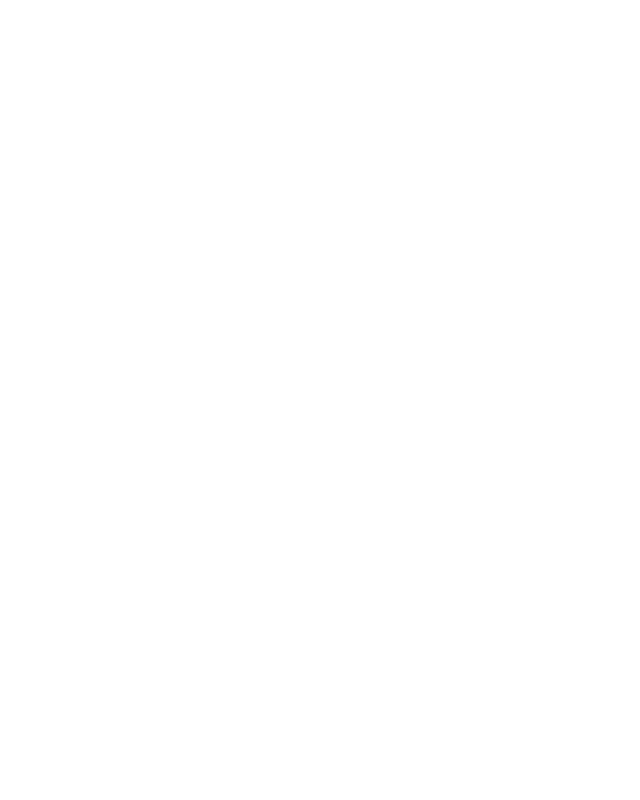
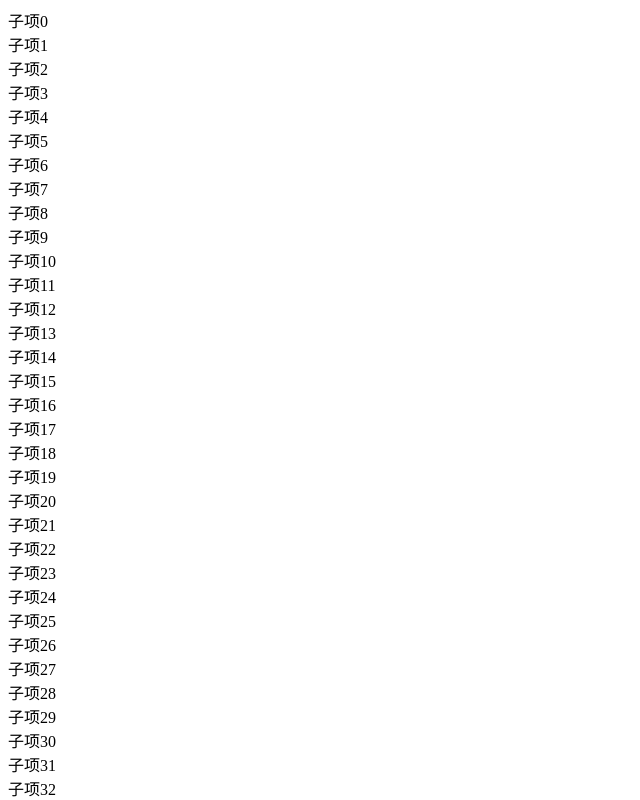
Before and after one commit to chengzhanweicell/agilean-coding-online, a React (Create React App) app: page / in a window 1280 px wide. Shown: the top 800 px of the page, without its empty margins (0-640 px from the left). Built offline with nearby package versions, Linux system fonts and the light colour scheme.

Commit message:
2023/12/27--程展威

```diff
--- a/src/index.tsx
+++ b/src/index.tsx
@@ -1,5 +1,6 @@
 import React from 'react';
 import ReactDOM from 'react-dom/client';
+import Tree from '../src/list/List'
 
 const root = ReactDOM.createRoot(
   document.getElementById('root') as HTMLElement
@@ -7,6 +8,8 @@
 
 root.render(
   <React.StrictMode>
-    <div />
+    <div>
+      <Tree></Tree>
+    </div>
   </React.StrictMode>
 );
--- a/src/list/List.tsx
+++ b/src/list/List.js
@@ -3,19 +3,25 @@
 
 import { useState } from "react";
 
-export const List = () => {
+const List = () => {
   var [data, setData] = useState(
-    new Array(150).fill(1).map((_, idx) => ({ id: idx, name: `子项${idx}` })),
+    new Array(150)
+      .fill(1)
+      .map((_, idx) => ({ id: idx, name: `子项${idx}`, }))
   );
 
   return (
-    <div >
+    <div>
       <div>
         {data.map((it) => (
           <div
             key={it.id}
             onClick={() => {
-              setData((prev) => [it, ...prev.filter((item) => item !== it)]);
+              const newData = [it, ...data.filter((item) => item !== it)];
+              newData.map((item1,index) => {
+                item1.id = index;
+              });
+              setData(newData);
             }}
           >
             {it.name}
@@ -24,4 +30,5 @@
       </div>
     </div>
   );
-}
+};
+export default List;
```
Also changed, not shown: 2 other files (tests, documents, lock files or other folders).
